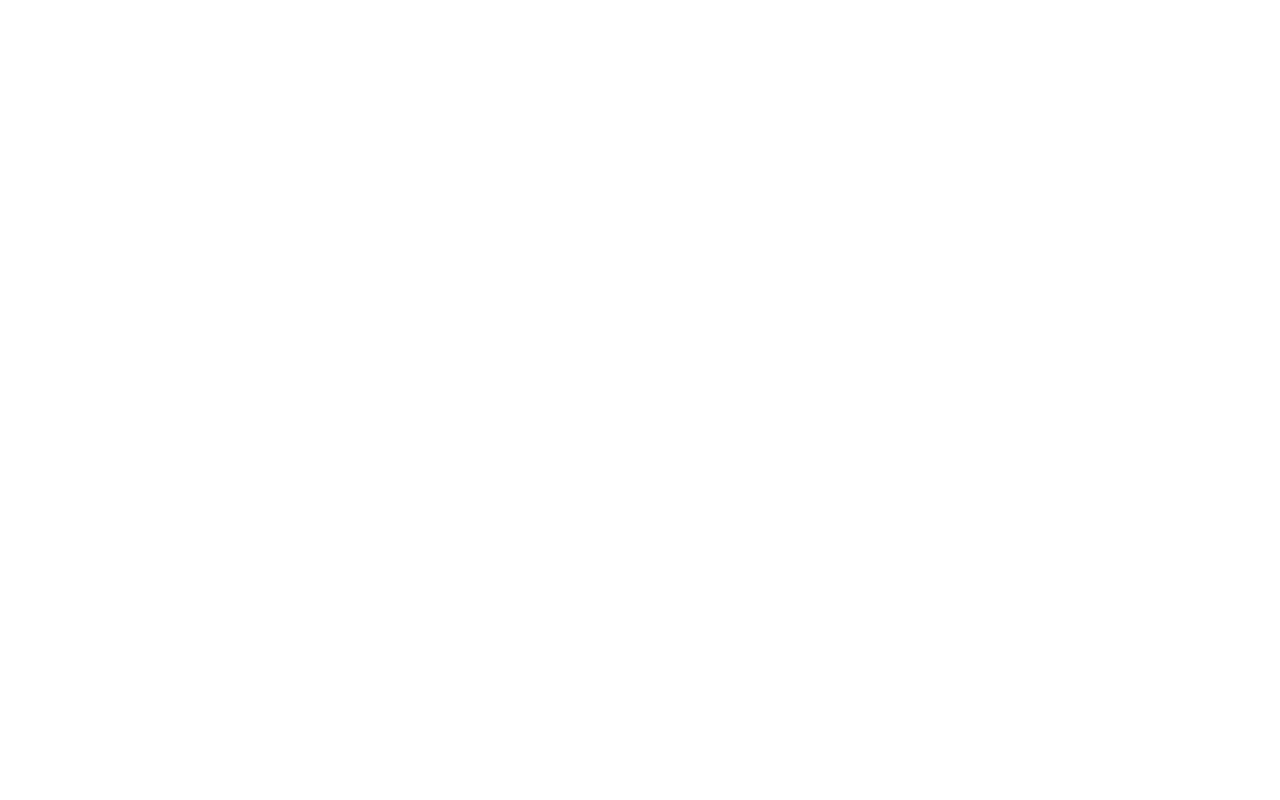
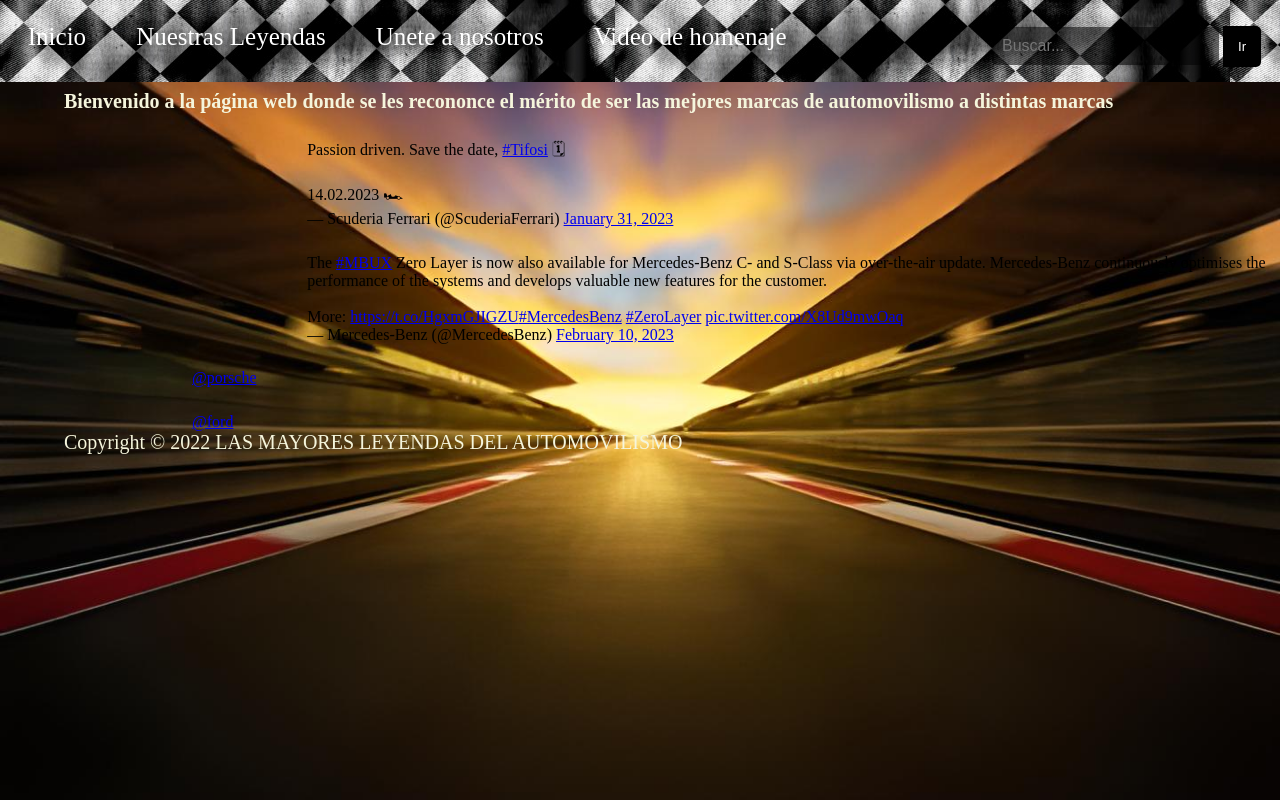
Before and after one commit to camacho32/sergiocamacho, a plain HTML site: page ficheros/menu.html in a window 1280 px wide. Drawn offline with Linux system fonts and the light colour scheme; a script that the page names is missing.

Commit message:
menuprincipal

```diff
--- /dev/null
+++ b/estilos/menu.css
@@ -0,0 +1,132 @@
+body {
+    background-image: url(../img/menu/zyro-image.png);
+    background-repeat: no-repeat;
+    background-attachment: fixed;
+    background-size:100% 100%;
+  }
+
+
+  header {
+  background-image: url(../img/bandera/descarga.jpg);
+  width: 100%;
+  display: flex;
+  padding: 1%;
+  position: fixed; /* fija la posición del menú */
+  top: 0; /* coloca el menú en la parte superior de la página */
+  left: 0; /* coloca el menú en la esquina izquierda de la página */
+  right: 0; /* hace que el menú cubra el ancho completo de la página */
+  z-index: 999; /* asegura que el menú aparezca por encima de otros elementos */
+  height: 7%;
+}
+
+nav ul {
+  list-style: none;
+  display: flex;
+  margin: 0;
+  padding: 0;
+}
+
+nav li {
+  position: relative;
+  margin-right: 20px;
+}
+
+nav a {
+  color: #ffffff;
+  text-decoration: none;
+  font-size: 25px;
+  padding: 10px 15px;
+  display: block;
+}
+
+nav ul ul {
+  display: none; /* oculta los submenús por defecto */
+  position: absolute; /* posiciona los submenús de forma absoluta */
+  top: 100%; /* coloca los submenús justo debajo del menú principal */
+  left: 0; /* los submenús se alinean con la izquierda del menú principal */
+  background-color: #000000; /* establece el fondo negro para los submenús */
+}
+
+nav li:hover > ul {
+  display: block; /* muestra los submenús cuando se pasa el cursor por encima */
+}
+
+nav ul:hover{
+  background-color: #000000;
+}
+
+form {
+   float: left;
+   position: absolute;
+   margin-left: 75%;
+   margin-top: 1%;
+}
+
+input[type="text"] {
+  background-color: #00000086;
+  border: none;
+  padding: 10px;
+  font-size: 16px;
+  border-radius: 5px 0 0 5px;
+  color: aliceblue;
+}
+
+button[type="submit"] {
+  background-color: #000000;
+  color: #fff;
+  border: none;
+  padding: 13px 15px;
+  border-radius: 0 5px 5px 0;
+  cursor: pointer;
+}
+
+.twF{
+  width: auto;
+  height: 2%;
+  margin-top: 2%;
+  margin-left: 24%;
+
+}
+
+.twM{
+    width: auto;
+    height: 2%;
+    margin-top: 2%;
+    margin-left: 24%;
+
+}
+
+.tkP{
+    width: 60%;
+    height: 2%;
+    margin-top: 2%;
+    margin-left: 15%;
+
+}
+.tkF{
+    width: 60%;
+    height: 2%;
+    margin-top: 2%;
+    margin-left: 15%;
+
+}
+*{
+    padding: 0;
+    margin: 0;
+}
+
+main h1{
+    margin-top: 7%;
+    color: beige;
+    width: auto;
+    margin-left: 5%;
+    font-family: 'Times New Roman', Times, serif;
+    font-size: 20px;
+}
+
+footer {
+    margin-left: 5%;
+    font-family: 'Times New Roman', Times, serif;
+    font-size: 20px;
+    color: beige;
+}
--- a/ficheros/ferrari.html
+++ b/ficheros/ferrari.html
@@ -5,7 +5,7 @@
     <meta http-equiv="X-UA-Compatible" content="IE=edge">
     <meta name="viewport" content="width=device-width, initial-scale=1.0">
     <title>PROYECTO SERGIO</title>
-    <link rel="stylesheet" href="../estilos/pagina1estilo.css">
+    <link rel="stylesheet" href="../estilos/ferrari.css">
 </head>
 <body>
     <header>
--- a/ficheros/menu.html
+++ b/ficheros/menu.html
@@ -0,0 +1,56 @@
+<!DOCTYPE html>
+<html lang="en">
+<head>
+    <meta charset="UTF-8">
+    <meta http-equiv="X-UA-Compatible" content="IE=edge">
+    <meta name="viewport" content="width=device-width, initial-scale=1.0">
+    <title>LAS MAYORES LEYENDAS DEL AUTOMOVILISMO</title>
+    <link rel="stylesheet" href="../estilos/menu.css">
+</head>
+<body>
+    <header>
+        <nav>
+            <ul>
+              <li><a href="../ficheros/menu.html">Inicio</a></li>
+              <li><a href="#">Nuestras Leyendas</a>
+                <ul>
+                  <li><a href="../ficheros/ferrari.html">FERRARI</a></li>
+                  <li><a href="../ficheros/mercedes.html">MERCEDES</a></li>
+                  <li><a href="../ficheros/porsche.html">PORSCHE</a></li>
+                  <li><a href="../ficheros/ford.html">FORD</a></li>
+                </ul>
+              </li>
+              <li><a href="../ficheros/formulario.html">Unete a nosotros</a></li>
+              <li><a href="../index.html">Video de homenaje</a></li>
+              <form>
+                <input type="text" placeholder="Buscar...">
+                <button type="submit">Ir</button>
+              </form>
+            </ul>
+          </nav>
+        </header>
+    <main>
+      <h1>Bienvenido a la página web donde se les recononce el mérito de ser las mejores marcas de automovilismo
+        a distintas marcas</h1>
+    </main>
+<div class="twF">
+    <blockquote class="twitter-tweet"><p lang="en" dir="ltr">Passion driven. Save the date, <a href="https://twitter.com/hashtag/Tifosi?src=hash&amp;ref_src=twsrc%5Etfw">#Tifosi</a> 🗓<br><br>14.02.2023 🏎</p>&mdash; Scuderia Ferrari (@ScuderiaFerrari) <a href="https://twitter.com/ScuderiaFerrari/status/1620396564886786048?ref_src=twsrc%5Etfw">January 31, 2023</a></blockquote> <script async src="https://platform.twitter.com/widgets.js" charset="utf-8"></script>
+</div>
+
+<div class="twM">
+    <blockquote class="twitter-tweet"><p lang="en" dir="ltr">The <a href="https://twitter.com/hashtag/MBUX?src=hash&amp;ref_src=twsrc%5Etfw">#MBUX</a> Zero Layer is now also available for Mercedes-Benz C- and S-Class via over-the-air update. Mercedes-Benz continuously optimises the performance of the systems and develops valuable new features for the customer.<br><br>More: <a href="https://t.co/HgxmGJIGZU">https://t.co/HgxmGJIGZU</a><a href="https://twitter.com/hashtag/MercedesBenz?src=hash&amp;ref_src=twsrc%5Etfw">#MercedesBenz</a> <a href="https://twitter.com/hashtag/ZeroLayer?src=hash&amp;ref_src=twsrc%5Etfw">#ZeroLayer</a> <a href="https://t.co/X8Ud9mwOaq">pic.twitter.com/X8Ud9mwOaq</a></p>&mdash; Mercedes-Benz (@MercedesBenz) <a href="https://twitter.com/MercedesBenz/status/1624076031157055492?ref_src=twsrc%5Etfw">February 10, 2023</a></blockquote> <script async src="https://platform.twitter.com/widgets.js" charset="utf-8"></script>
+</div>
+
+<div class="tkP">
+    <blockquote class="tiktok-embed" cite="https://www.tiktok.com/@porsche" data-unique-id="porsche" data-embed-type="creator" style="max-width: 780px; min-width: 288px;" > <section> <a target="_blank" href="https://www.tiktok.com/@porsche?refer=creator_embed">@porsche</a> </section> </blockquote> <script async src="https://www.tiktok.com/embed.js"></script>
+</div>
+
+<div class="tkF">
+    <blockquote class="tiktok-embed" cite="https://www.tiktok.com/@ford" data-unique-id="ford" data-embed-type="creator" style="max-width: 780px; min-width: 288px;" > <section> <a target="_blank" href="https://www.tiktok.com/@ford?refer=creator_embed">@ford</a> </section> </blockquote> <script async src="https://www.tiktok.com/embed.js"></script>
+</div>
+
+    <footer>
+      <p>Copyright © 2022 LAS MAYORES LEYENDAS DEL AUTOMOVILISMO</p>
+    </footer>
+  </body>
+</html>
```
Also changed, not shown: ficheros/formulario.html (added, +12 -0 lines), img/menu/zyro-image.png (added).
